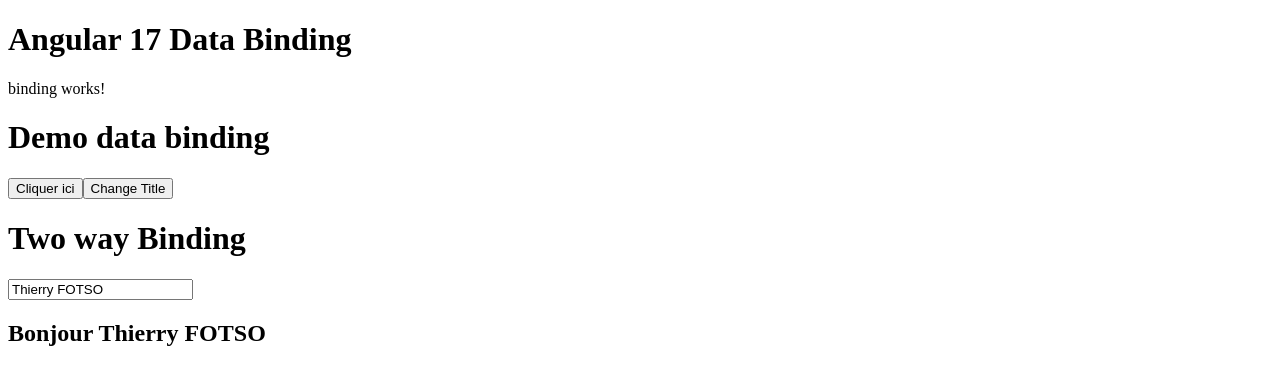
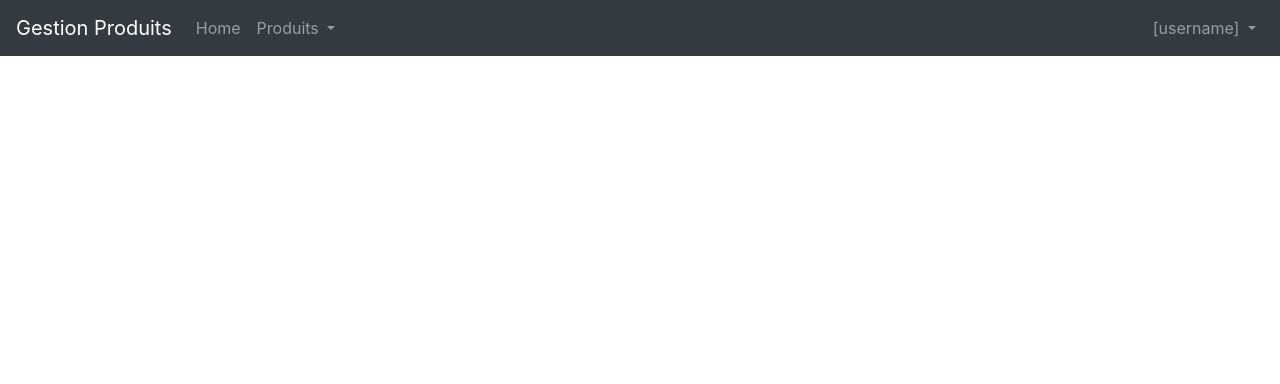
Before and after one commit to thierryfotso/angular-product, an Angular app: page / in a window 1280 px wide. Shown: the top 384 px of the page. Built offline with nearby package versions, Linux system fonts and the light colour scheme.

Commit message:
- add jquery - add nav bar menu - add bootstrap to script

```diff
--- a/angular.json
+++ b/angular.json
@@ -35,9 +35,13 @@
               "src/assets"
             ],
             "styles": [
-              "src/styles.css"
+              "src/styles.css",
+              "node_modules/bootstrap/dist/css/bootstrap.min.css"
             ],
-            "scripts": [],
+            "scripts": [
+              "node_modules/jquery/dist/jquery.js",
+              "node_modules/bootstrap/dist/js/bootstrap.min.js"
+            ],
             "server": "src/main.server.ts",
             "prerender": true,
             "ssr": {
--- a/src/app/app.component.html
+++ b/src/app/app.component.html
@@ -1,2 +1,45 @@
-<h1>Angular 17 Data Binding</h1>
-<app-binding></app-binding>
+<!DOCTYPE html>
+<html>
+
+<head>
+  <meta charset="utf-8">
+  <title>Gestion des Produits</title>
+</head>
+
+<body>
+  <nav class="navbar navbar-expand-sm bg-dark navbar-dark">
+    <!-- Brand -->
+    <a class="navbar-brand" href="#">Gestion Produits</a>
+    <!-- Links -->
+    <ul class="navbar-nav">
+      <li class="nav-item">
+        <a class="nav-link" routerLink="produits">Home</a>
+      </li>
+      <!-- Dropdown -->
+      <li class="nav-item dropdown">
+        <a class="nav-link dropdown-toggle" href="#" id="navbardrop" data-toggle="dropdown">
+          Produits
+        </a>
+        <div class="dropdown-menu">
+          <a class="dropdown-item" routerLink="add-produit">Ajouter</a>
+          <a class="dropdown-item" href="#">Lister</a>
+        </div>
+      </li>
+    </ul>
+    <ul class="navbar-nav ml-auto">
+      <li class="nav-item dropdown">
+        <a class="nav-link dropdown-toggle" href="#" id="navbardrop" data-toggle="dropdown">
+          [username]
+        </a>
+        <div class="dropdown-menu">
+          <a class="dropdown-item" href="#">login</a>
+          <a class="dropdown-item" href="#">logout</a>
+          <a class="dropdown-item" href="#">Profile</a>
+        </div>
+      </li>
+    </ul>
+  </nav>
+</body>
+
+</html>
+<router-outlet></router-outlet>
```
